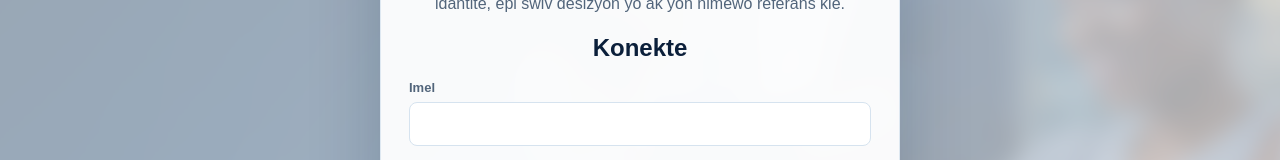
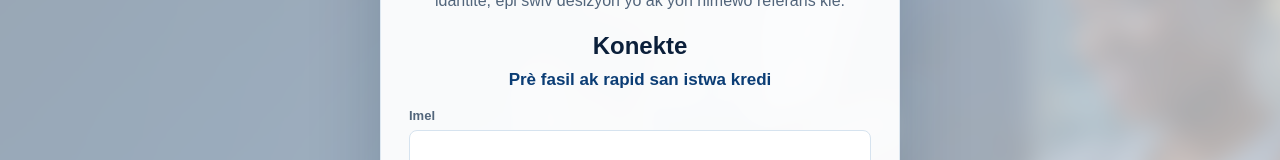
Before and after one commit to slormierparalelgroup-arch/pretem, a Next.js app: page /login in a window 1280 px wide. Shown: the part 268-428 px from the top of the page. Built offline with nearby package versions, Linux system fonts and the light colour scheme; no server answers.

Commit message:
Add login tagline translations

```diff
--- a/app/globals.css
+++ b/app/globals.css
@@ -277,6 +277,14 @@ main {
 
 .auth-form h1 {
   margin: 0;
+  text-align: center;
+}
+
+.auth-tagline {
+  color: var(--accent);
+  font-size: 17px;
+  font-weight: 800;
+  margin: -8px 0 0;
   text-align: center;
 }
 
--- a/app/login/page.tsx
+++ b/app/login/page.tsx
@@ -40,6 +40,7 @@ export default function LoginPage() {
     <AuthShell>
       <form className="form auth-form" onSubmit={submit}>
         <h1>{t("login")}</h1>
+        <p className="auth-tagline">{t("loginTagline")}</p>
         <label>
           {t("email")}
           <input value={email} onChange={(event) => setEmail(event.target.value)} type="email" required />
--- a/components/LanguageProvider.tsx
+++ b/components/LanguageProvider.tsx
@@ -70,6 +70,7 @@ const dictionaries: Record<Language, Dictionary> = {
     loanHistoryBody: "Gade istwa demann ou yo ak estati ranbousman yo.",
     loanInfo: "Enfo prè",
     login: "Konekte",
+    loginTagline: "Prè fasil ak rapid san istwa kredi",
     menu: "Meni",
     markPaid: "Make kòm peye",
     methodBankTransfer: "Transfè labank",
@@ -214,6 +215,7 @@ const dictionaries: Record<Language, Dictionary> = {
     loanHistoryBody: "View your request history and repayment status.",
     loanInfo: "Loan info",
     login: "Log in",
+    loginTagline: "Easy and fast loan without history",
     menu: "Menu",
     markPaid: "Mark paid",
     methodBankTransfer: "Bank transfer",
@@ -358,6 +360,7 @@ const dictionaries: Record<Language, Dictionary> = {
     loanHistoryBody: "Consulta tu historial de solicitudes y estado de pago.",
     loanInfo: "Información del préstamo",
     login: "Iniciar sesión",
+    loginTagline: "Préstamo fácil y rápido sin historial",
     menu: "Menú",
     markPaid: "Marcar pagado",
     methodBankTransfer: "Transferencia bancaria",
```
